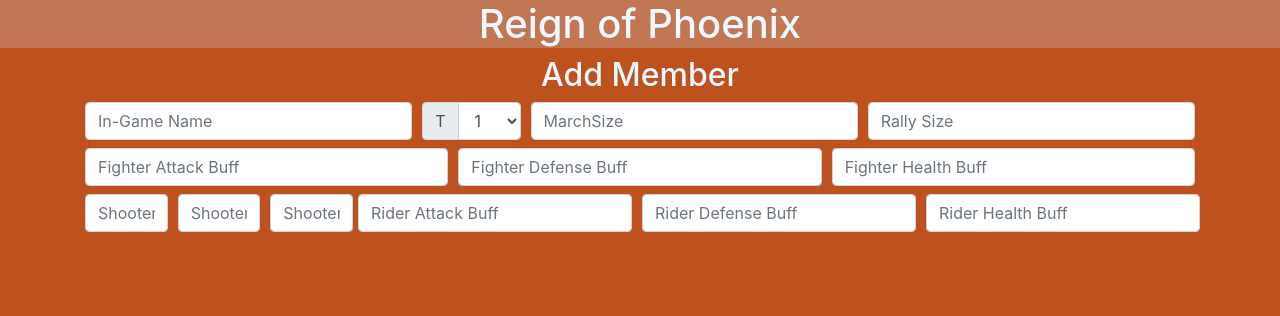
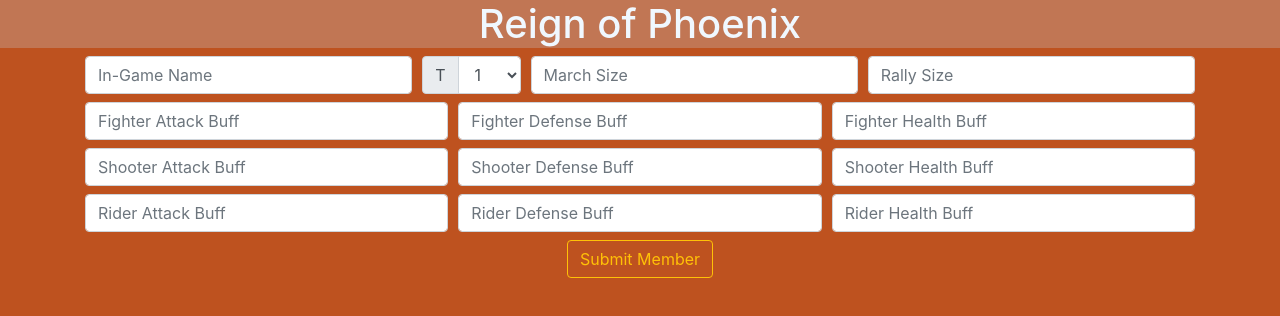
Before and after one commit to Dizzion/rop-app, a React (Create React App) app: page / in a window 1280 px wide. Shown: the top 316 px of the page. Built offline with nearby package versions, Linux system fonts and the light colour scheme.

Commit message:
form is done for adding all data needed just needs funcitonality

```diff
--- a/src/Components/NewMember.tsx
+++ b/src/Components/NewMember.tsx
@@ -1,17 +1,16 @@
 import React from "react";
 import { Button, Col, Container, Form, InputGroup } from "react-bootstrap";
-import { Player } from '../Model/player.model';
+import { Player } from "../Model/player.model";
 
 type NewMemberProps = {
   onAddMember: (member: Player) => void;
-}
+};
 
-const NewMember: React.FC<NewMemberProps> = props => {
+const NewMember: React.FC<NewMemberProps> = (props) => {
   return (
     <div>
-      <Container fluid="sm" >
-        <h2>Add Member</h2>
-        <Form >
+      <Container fluid="sm">
+        <Form>
           <Form.Row className="align-items-center">
             <Col>
               <Form.Label htmlFor="UsernameInput" srOnly>
@@ -53,7 +52,7 @@ const NewMember: React.FC<NewMemberProps> = props => {
               <Form.Control
                 className="mb-2"
                 id="Marchinput"
-                        placeholder="MarchSize"
+                placeholder="March Size"
               />
             </Col>
             <Col>
@@ -130,6 +129,7 @@ const NewMember: React.FC<NewMemberProps> = props => {
                 placeholder="Shooter Health Buff"
               />
             </Col>
+          </Form.Row>
           <Form.Row>
             <Col>
               <Form.Label htmlFor="RiderAttackInput" srOnly>
@@ -162,7 +162,7 @@ const NewMember: React.FC<NewMemberProps> = props => {
               />
             </Col>
           </Form.Row>
-            </Form.Row>
+          <Button variant="outline-warning">Submit Member</Button>
         </Form>
       </Container>
     </div>
```
Lines whose indentation alone changed are shown as unchanged.
